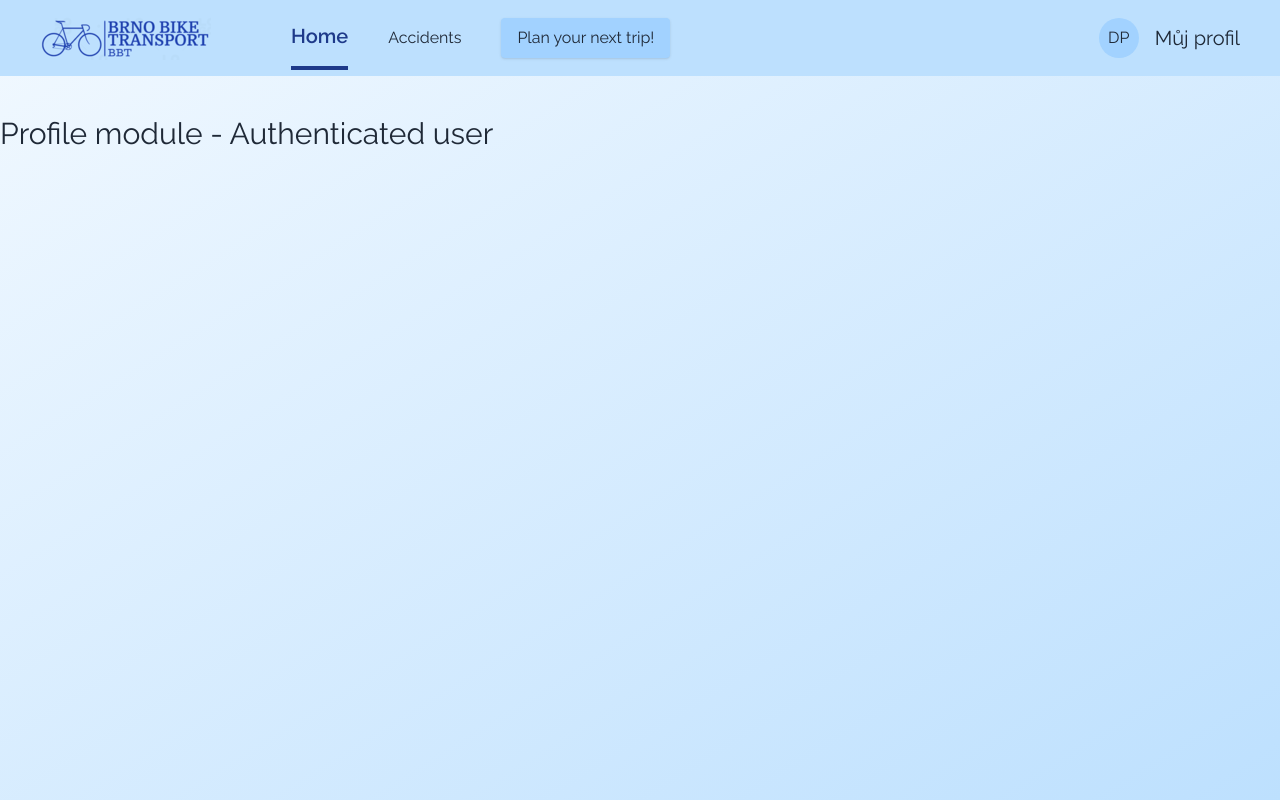
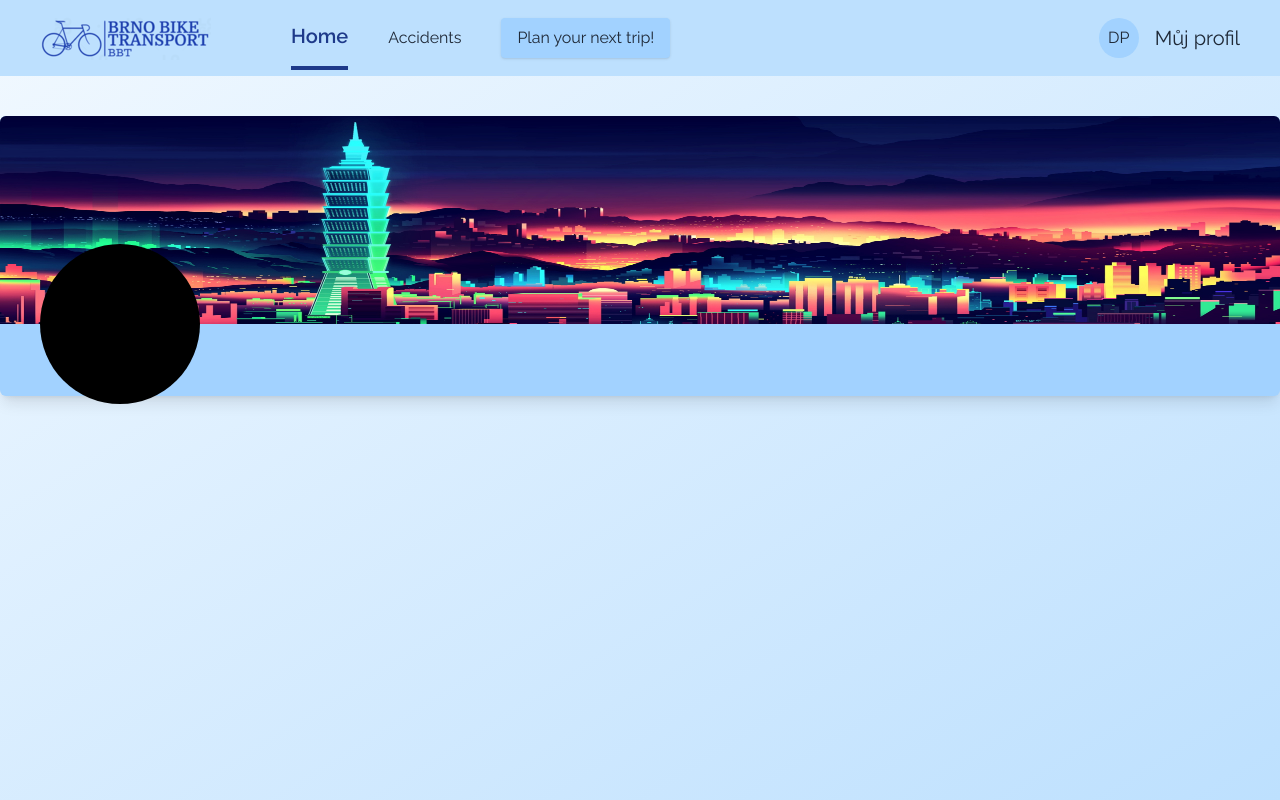
Before and after one commit to kamilfnukal/BTA, a Next.js app: page /auth/profile in a window 1280 px wide. Built offline with nearby package versions, Linux system fonts and the light colour scheme; no server answers.

Commit message:
feat: initial profile page

```diff
--- a/src/modules/ProfileModule.tsx
+++ b/src/modules/ProfileModule.tsx
@@ -1,8 +1,25 @@
+import CITY from '../../public/city4.jpeg'
+import Image from 'next/image'
+import { useSession } from 'next-auth/react'
+
 const ProfileModule: React.FC = () => {
+  const { data } = useSession()
   return (
-    <div>
-      <div>
-        <h1 className="text-3xl">Profile module - Authenticated user</h1>
+    <div className="container mx-auto">
+      <div className="bg-lightblue rounded-md shadow-lg relative">
+        <div className="w-full h-52 relative overflow-hidden rounded-t-md">
+          <Image src={CITY} alt="" fill />
+        </div>
+
+        <div className="absolute h-40 w-40 rounded-full bg-black top-32 left-10">
+          {/* Image */}
+          <div></div>
+        </div>
+
+        <div className="py-8 pl-64">
+          <h1 className="text-5xl font-semibold text-gray-800">{data?.user?.name}</h1>
+          <p className="text-gray-500 mt-2">{data?.user?.email}</p>
+        </div>
       </div>
     </div>
   )
```
Also changed, not shown: public/city4.jpeg (added).
